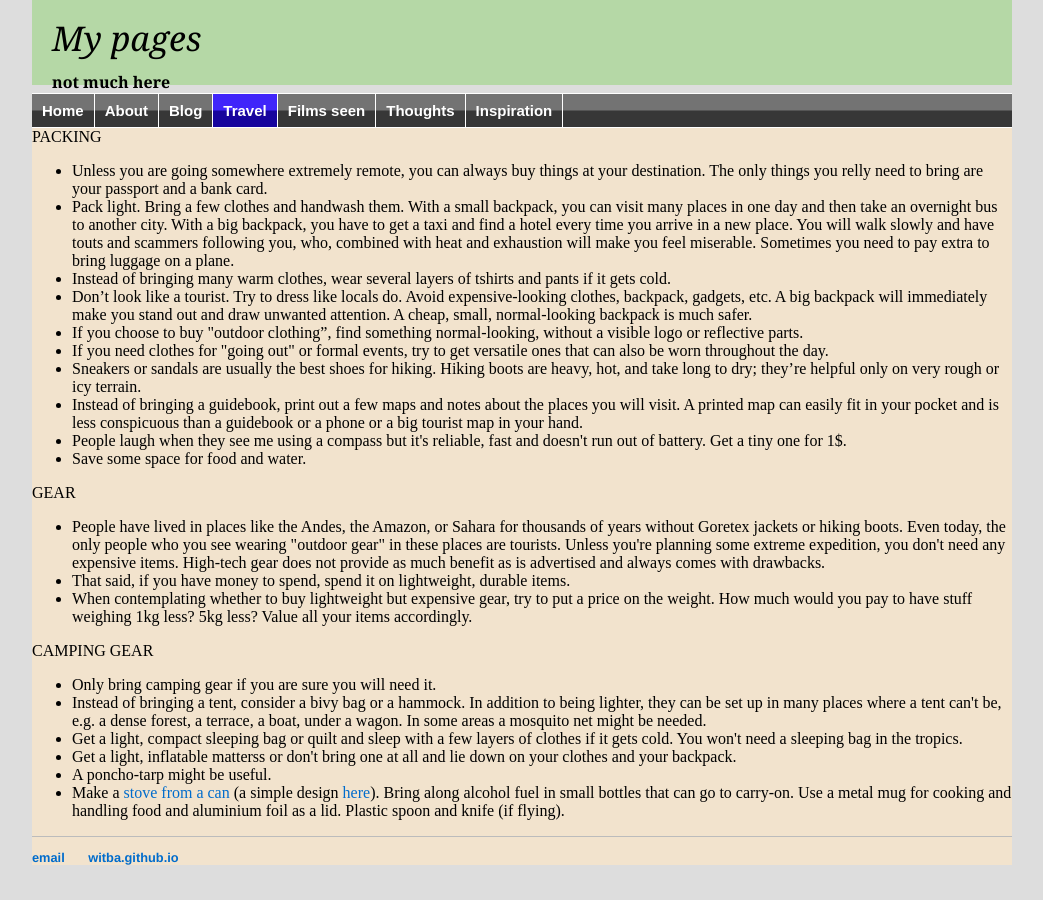
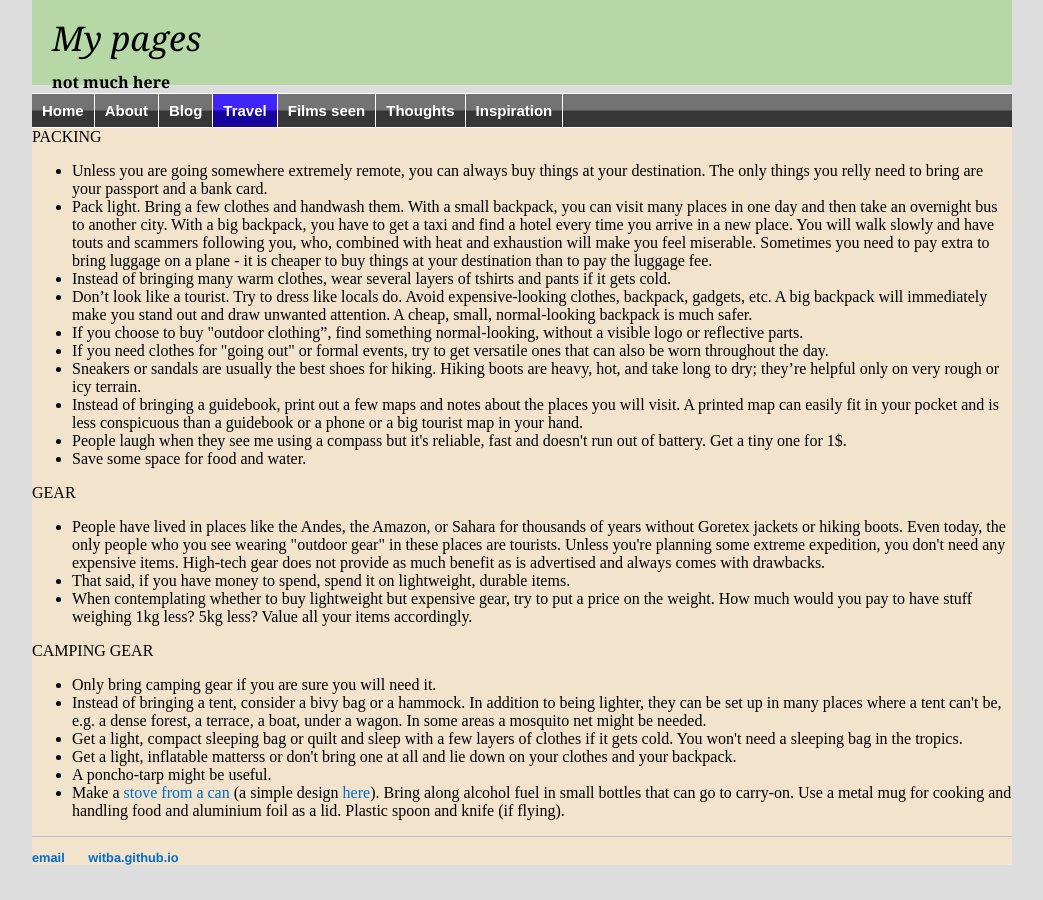
Before and after one commit to witba/witba.github.io, a Jekyll site: the page built from travel/packing.html, in a window 1280 px wide. Shown: the whole page, without its empty margins (118-1161 px from the left). Built offline with Jekyll 4.4.1, drawn with Linux system fonts in a browser that asks for light colours.

Commit message:
Update packing.html

```diff
--- a/travel/packing.html
+++ b/travel/packing.html
@@ -8,7 +8,7 @@
 PACKING<br>
 <ul>
 <li>Unless you are going somewhere extremely remote, you can always buy things at your destination. The only things you relly need to bring are your passport and a bank card.
-<li>Pack light. Bring a few clothes and handwash them. With a small backpack, you can visit many places in one day and then take an overnight bus to another city. With a big backpack, you have to get a taxi and find a hotel every time you arrive in a new place. You will walk slowly and have touts and scammers following you, who, combined with heat and exhaustion will make you feel miserable. Sometimes you need to pay extra to bring luggage on a plane.
+<li>Pack light. Bring a few clothes and handwash them. With a small backpack, you can visit many places in one day and then take an overnight bus to another city. With a big backpack, you have to get a taxi and find a hotel every time you arrive in a new place. You will walk slowly and have touts and scammers following you, who, combined with heat and exhaustion will make you feel miserable. Sometimes you need to pay extra to bring luggage on a plane - it is cheaper to buy things at your destination than to pay the luggage fee.
 <li>Instead of bringing many warm clothes, wear several layers of tshirts and pants if it gets cold.
 <li>Don’t look like a tourist. Try to dress like locals do. Avoid expensive-looking clothes, backpack, gadgets, etc. A big backpack will immediately make you stand out and draw unwanted attention. A cheap, small, normal-looking backpack is much safer.
 <li>If you choose to buy "outdoor clothing”, find something normal-looking, without a visible logo or reflective parts.
```
